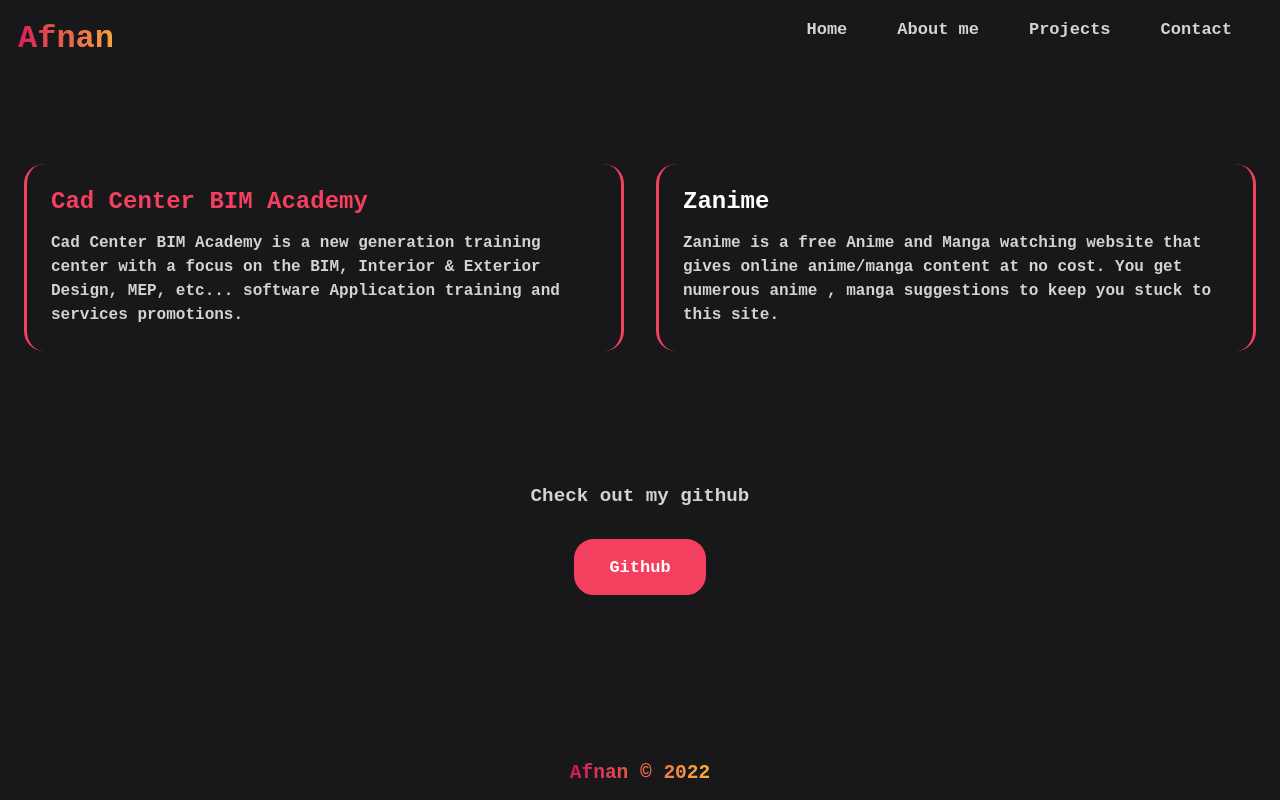
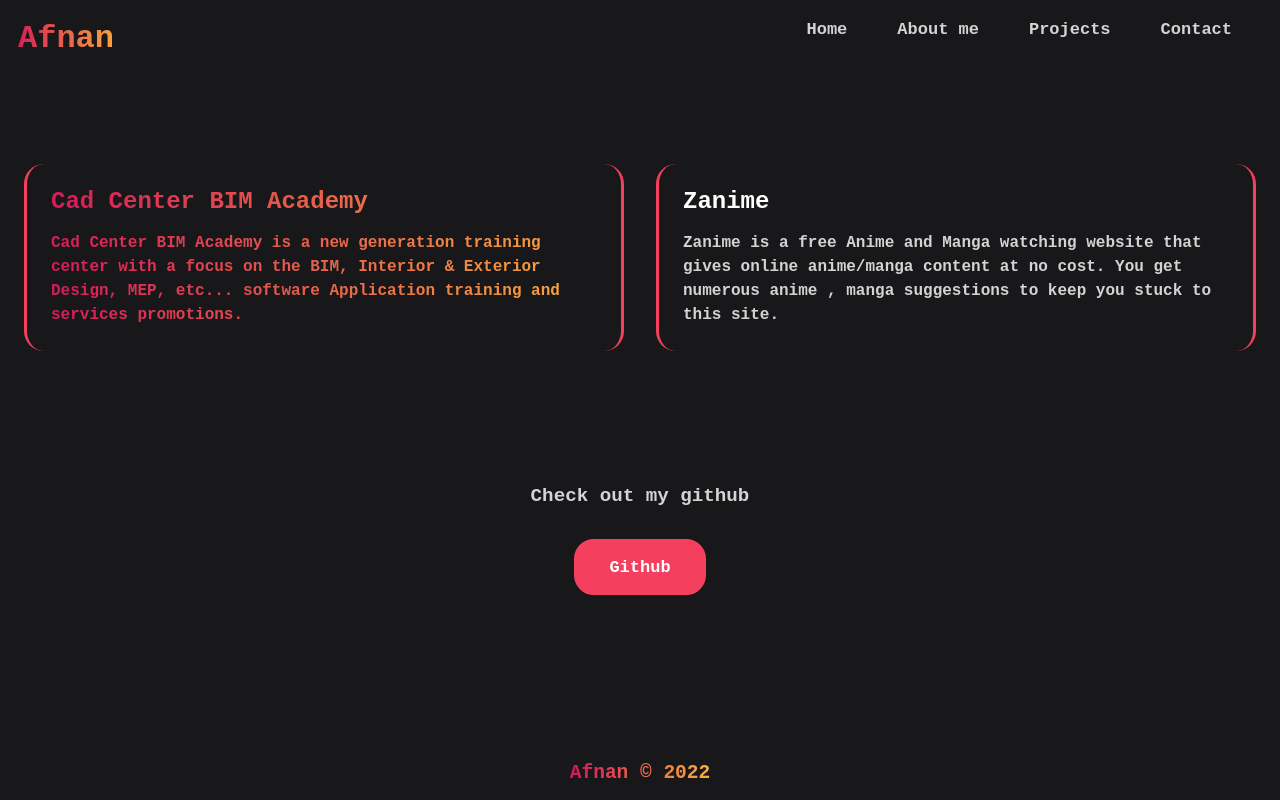
Before and after one commit to afnan007a/Portfolio-NextJS, a Next.js app: page /projects in a window 1280 px wide. In both pictures the pointer is over the link 324 px from the left and 257 px from the top of the page. Built offline with nearby package versions, Linux system fonts and the light colour scheme.

Commit message:
Update Home.module.css

```diff
--- a/styles/Home.module.css
+++ b/styles/Home.module.css
@@ -158,8 +158,9 @@
 .card:hover,
 .card:focus,
 .card:active {
-  color: #f43f5e;
-  border-color: #f43f5e;
+  background: linear-gradient(to right, #D4145A, #FBB03B);
+  -webkit-background-clip: text;
+  -webkit-text-fill-color: transparent;
   transition: 0.3s;
 
 }
```
